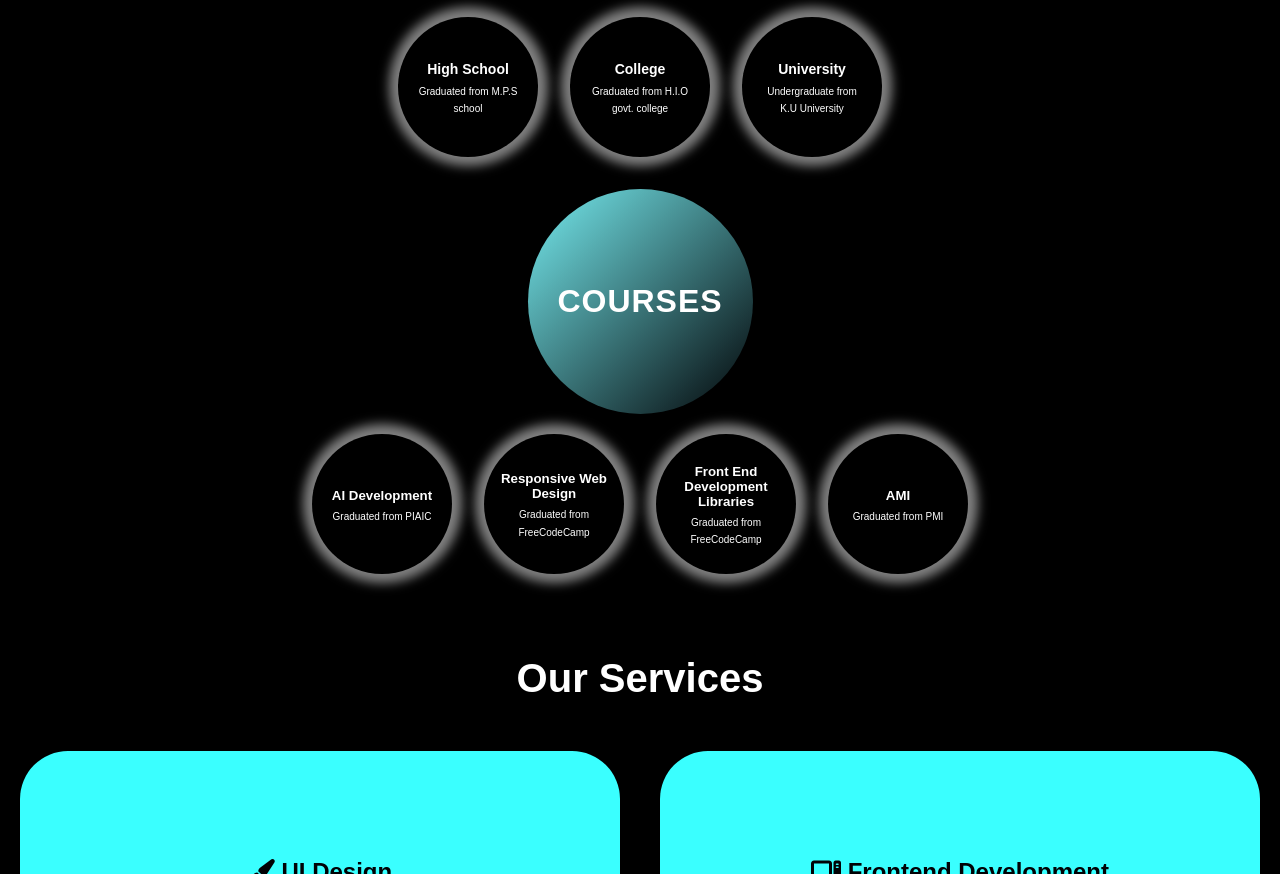
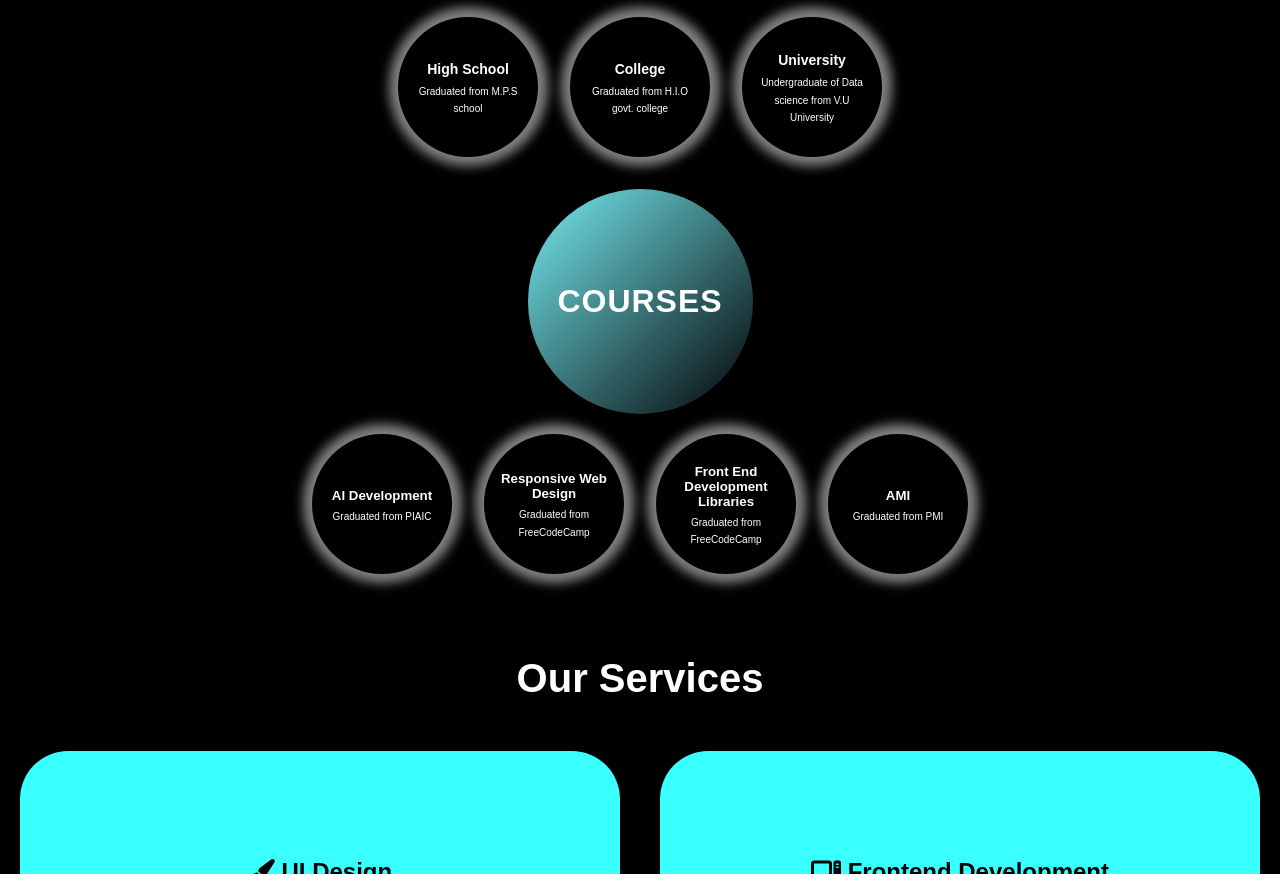
Before and after one commit to AlizayAyesha/Portfolio, a website: page index.html in a window 1280 px wide. Shown: the part 1695-2569 px from the top of the page. Drawn offline with nearby package versions, Linux system fonts and the light colour scheme.

Commit message:
Fixes #12: Updated university undergraduate from k.u university to undergraduate of data science from V.U university

```diff
--- a/index.html
+++ b/index.html
@@ -137,7 +137,7 @@
                 </div>
                 <div class="timeline-content flower-card">
                     <h4>University</h4>
-                    <p>Undergraduate from <span>K.U University</span></p>
+                    <p>Undergraduate of Data science from <span>V.U University</span></p>
                 </div>
             </div>
 
```
